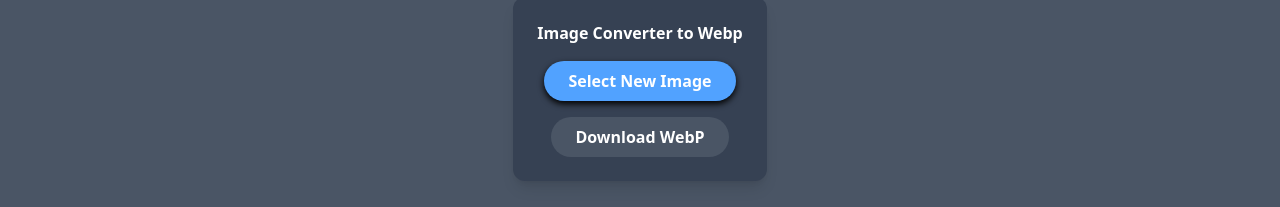
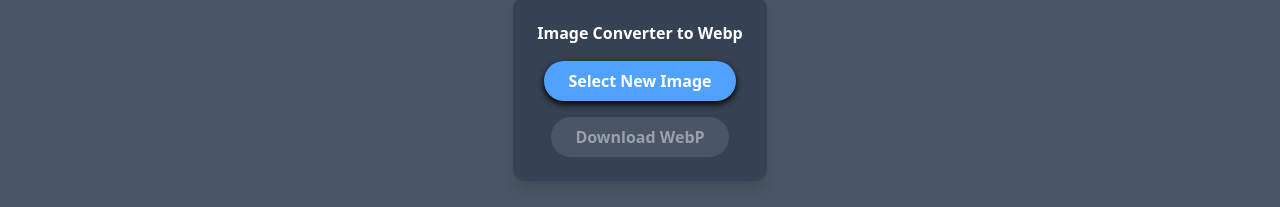
Before and after one commit to yogisyo16/imageConverter, a Vue app: page / in a window 1280 px wide. Shown: the part 303-510 px from the top of the page. Built offline with nearby package versions, Linux system fonts and the light colour scheme.

Commit message:
Update: Disable text more clearer

```diff
--- a/src/components/UploadImage.vue
+++ b/src/components/UploadImage.vue
@@ -71,7 +71,7 @@ const onFileChange = (event: Event) => {
             />
         </div>
         <button
-            class="bg-green-300 hover:bg-green-400 text-white font-bold py-2 px-6 rounded-full drop-shadow-md drop-shadow-black hover:drop-shadow-lg transition-colors disabled:bg-gray-600 disabled:drop-shadow-none"
+            class="bg-green-300 hover:bg-green-400 text-white font-bold py-2 px-6 rounded-full drop-shadow-md drop-shadow-black hover:drop-shadow-lg transition-colors disabled:bg-gray-600 disabled:drop-shadow-none disabled:text-gray-400"
             :disabled="isProcessingDownload || !image"
             @click="downloadWebp"
         >
```
